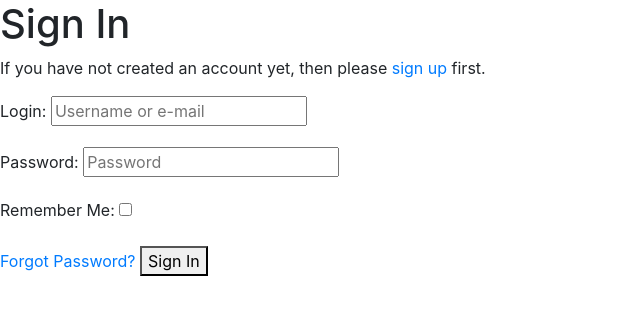
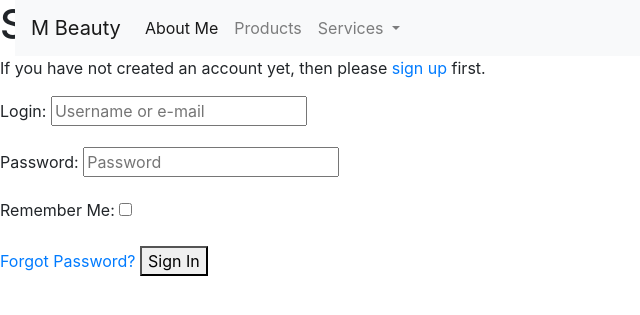
Before and after one commit to stevekelly27/M_Beauty, a Django app: page /accounts/login/ in a window 1280 px wide. Shown: the top 315 px of the page, without its empty margins (0-640 px from the left). Run offline with Django 3.2, Linux system fonts and the light colour scheme; some libraries are stand-ins or nearby versions.

Commit message:
added navbar to base.html

```diff
--- a/templates/base.html
+++ b/templates/base.html
@@ -32,7 +32,37 @@
     <title>M Beauty {% block extra_title %}{% endblock %}</title>
   </head>
   <body>
-    <header class="container-fluid fixed-top"></header>
+    <header class="container-fluid fixed-top">
+      <nav class="navbar navbar-expand-lg navbar-light bg-light">
+        <a class="navbar-brand" href="#">M Beauty</a>
+        <button class="navbar-toggler" type="button" data-toggle="collapse" data-target="#navbarSupportedContent" aria-controls="navbarSupportedContent" aria-expanded="false" aria-label="Toggle navigation">
+          <span class="navbar-toggler-icon"></span>
+        </button>
+
+        <div class="collapse navbar-collapse" id="navbarSupportedContent">
+          <ul class="navbar-nav mr-auto">
+            <li class="nav-item active">
+              <a class="nav-link" href="#">About Me <span class="sr-only">(current)</span></a>
+            </li>
+            <li class="nav-item">
+              <a class="nav-link" href="#">Products</a>
+            </li>
+            <li class="nav-item dropdown">
+              <a class="nav-link dropdown-toggle" href="#" role="button" data-toggle="dropdown" aria-expanded="false">
+                Services
+              </a>
+              <div class="dropdown-menu">
+                <a class="dropdown-item" href="#">Gel Nails</a>
+                <a class="dropdown-item" href="#">Shellac Nails</a>
+                <div class="dropdown-divider"></div>
+                <a class="dropdown-item" href="#">Eyebrow Wax</a>
+                <a class="dropdown-item" href="#">Henna Eyebrows</a>
+              </div>
+            </li>
+          </ul>
+        </div>
+      </nav>
+    </header>
 
     {% if messages %}
         <div class="message-container"></div>
```
